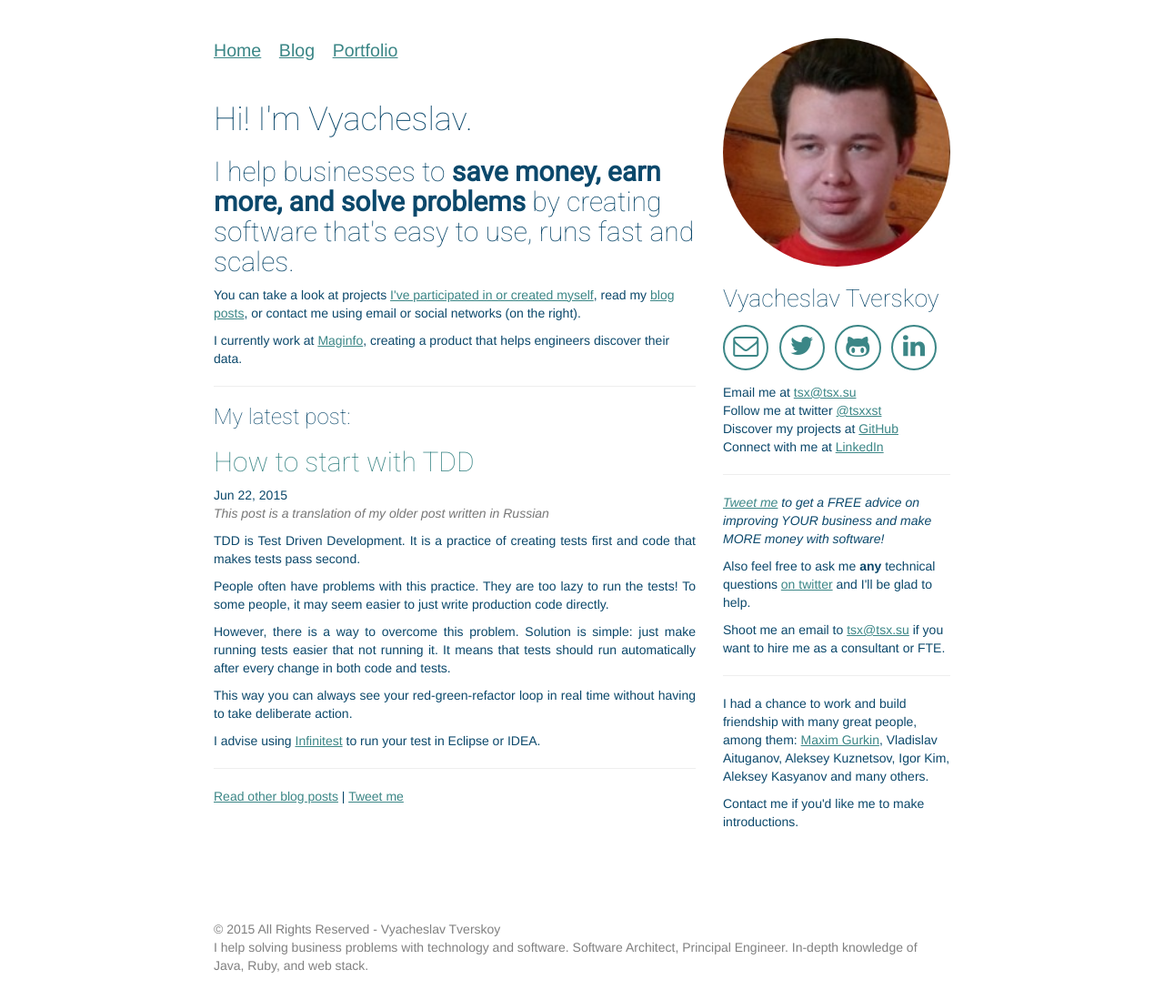
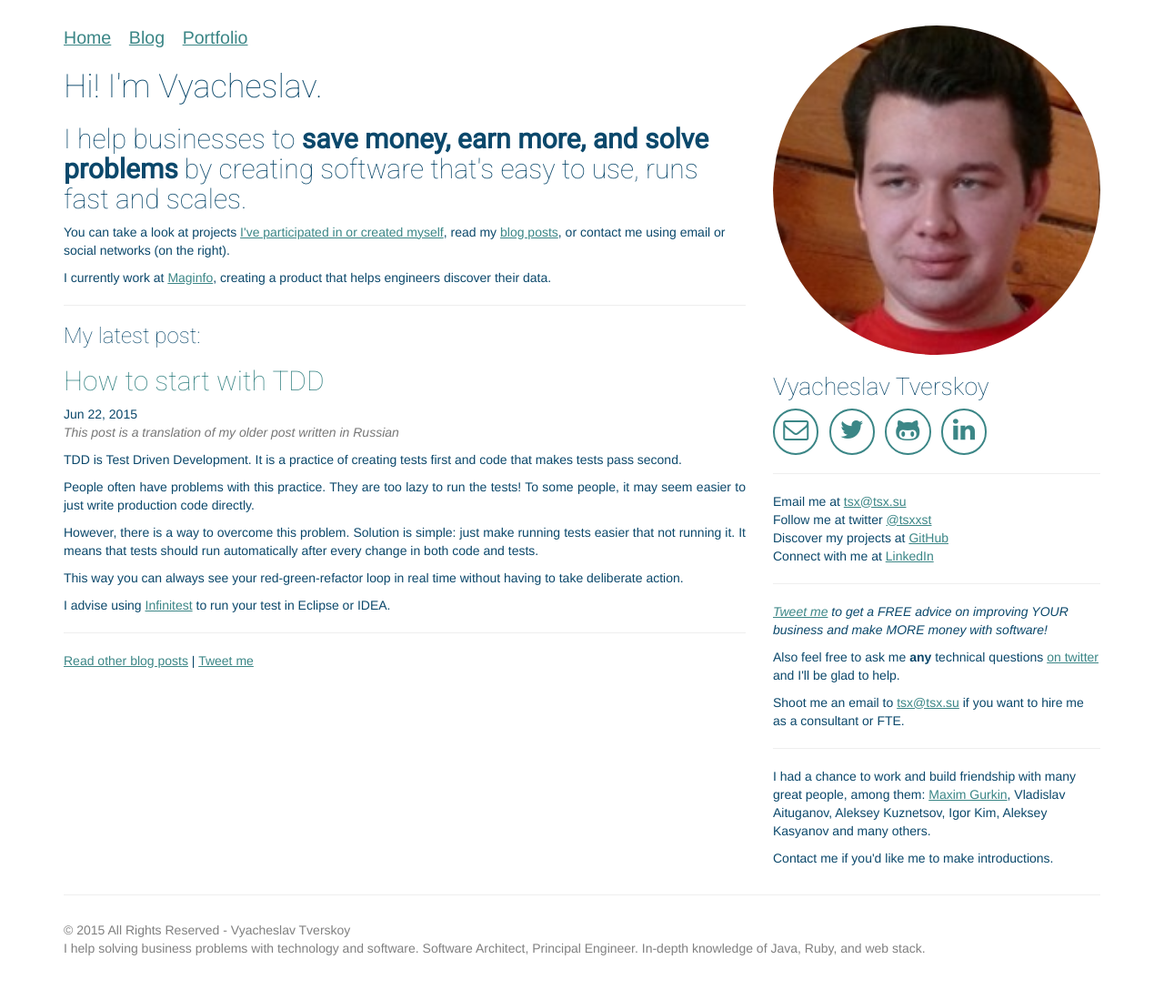
Before and after one commit to tsx/tsx-su, a Jekyll site: the page built from index.html, in a window 1280 px wide. Shown: the whole page at 91% size. Built offline with Jekyll 4.4.1, drawn with Linux system fonts in a browser that asks for light colours; nearby versions of some CDN libraries; a script that is not in the unit is left out.

Commit message:
Better mobile layout

```diff
--- a/_includes/head.html
+++ b/_includes/head.html
@@ -6,12 +6,6 @@
   <title>{% if page.title %}{{ page.title }}{% else %}{{ site.title }}{% endif %}</title>
   <meta name="description" content="{% if page.excerpt %}{{ page.excerpt | strip_html | strip_newlines | truncate: 160 }}{% else %}{{ site.description }}{% endif %}">
 
-  <script src="//code.jquery.com/jquery-2.1.3.min.js"></script>
-  <script src="https://cdnjs.cloudflare.com/ajax/libs/d3/3.5.5/d3.min.js"></script>
-  <!--script src="//cdnjs.cloudflare.com/ajax/libs/jquery-scrollTo/1.4.14/jquery.scrollTo.min.js"></script-->
-  <!--script src="//ajax.aspnetcdn.com/ajax/jquery.validate/1.13.1/jquery.validate.js"></script-->
-  <script src="//maxcdn.bootstrapcdn.com/bootstrap/3.3.2/js/bootstrap.min.js"></script>
-  <script src="func.js"></script>
   <link href="//maxcdn.bootstrapcdn.com/bootstrap/3.3.2/css/bootstrap.min.css" rel="stylesheet">
   <link href="//maxcdn.bootstrapcdn.com/font-awesome/4.2.0/css/font-awesome.min.css" rel="stylesheet">
   <link href="http://fonts.googleapis.com/css?family=Roboto:400,100" rel="stylesheet" type="text/css">
--- a/_includes/sidebar.html
+++ b/_includes/sidebar.html
@@ -1,7 +1,3 @@
-<div class="sidebar">
-	<img src="/img/photo.jpg" class="img-circle" />
-	<h3>Vyacheslav Tverskoy</h3>
-	{% include social-links.html %}
 <ul class="list-unstyled">
 <li>Email me at <a href="mailto:{{site.email}}">{{site.email}}</a></li>
 <li>Follow me at twitter <a href="https://twitter.com/tsxxt">@tsxxst</a></li>
@@ -18,4 +14,3 @@
 <hr />
 <p>I had a chance to work and build friendship with many great people, among them: <a href="http://redcraft.net">Maxim Gurkin</a>, Vladislav Aituganov, Aleksey Kuznetsov, Igor Kim, Aleksey Kasyanov and many others.</p>
 <p>Contact me if you'd like me to make introductions.</p>
-</div>
--- a/_layouts/default.html
+++ b/_layouts/default.html
@@ -6,14 +6,21 @@
   <body class="{{page.class}}">
 <div class="container">
 <div class="row">
-<div class="col-xs-8 left-column">
+<div class="col-xs-12 col-sm-4 pull-right sidebar">
+	<img src="/img/photo.jpg" class="img-circle" />
+	<h3>Vyacheslav Tverskoy</h3>
+	{% include social-links.html %}
+<hr />
+</div>
+<div class="col-xs-12 col-sm-8">
   {% include header.html %}
     {{ content }}
 </div>
-<div class="col-xs-4">
+<div class="col-xs-12 col-sm-4 pull-right sidebar">
   {% include sidebar.html %}
 </div>
 </div>
+<hr>
     {% include footer.html %}
 
 <!--script>
--- a/_sass/_base.sass
+++ b/_sass/_base.sass
@@ -15,10 +15,6 @@
 =margin-3em
   +margin(3em)
 
-.container
-  width: 840px
-  // 12*70
-
 a
   color: $gray
   text-decoration: underline
@@ -26,21 +22,18 @@
     color: $lightgray
 
 .top-bar
-  +margin(3em)
   a
     display: inline-block
     font-size: 1.4em
     margin-right: 0.8em
 
 .sidebar
-  +margin(3em)
   img
     width: 100%
   h3
     font-size: 1.9em
 
 .social-links
-  +margin(1em)
   &:after
     content: "."
     display: block
@@ -66,13 +59,13 @@
       transform: scale(1.1)
 
 .footer
-  padding-top: 2em
-  padding-bottom: 2em
   margin-top: 2em
+  margin-bottom: 2em
   color: gray
 
 body
   color: $black
+  padding-top: 2em
 
 h1, h2, h3, h4, h5, h6
   font-family: 'Roboto'
```
Lines whose indentation alone changed are shown as unchanged.
